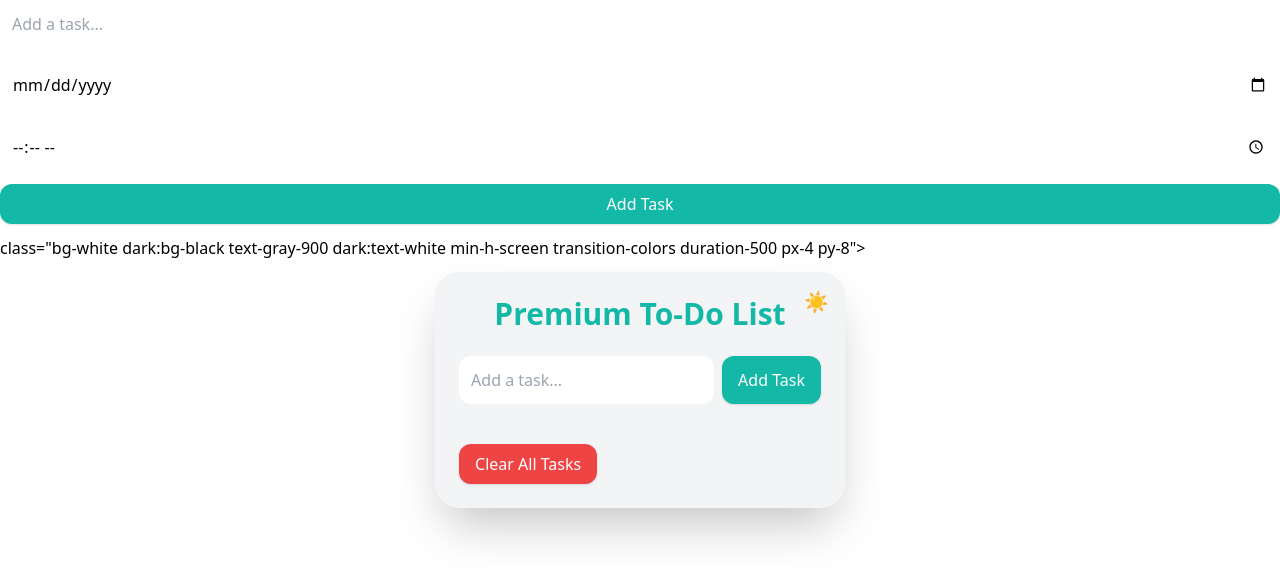
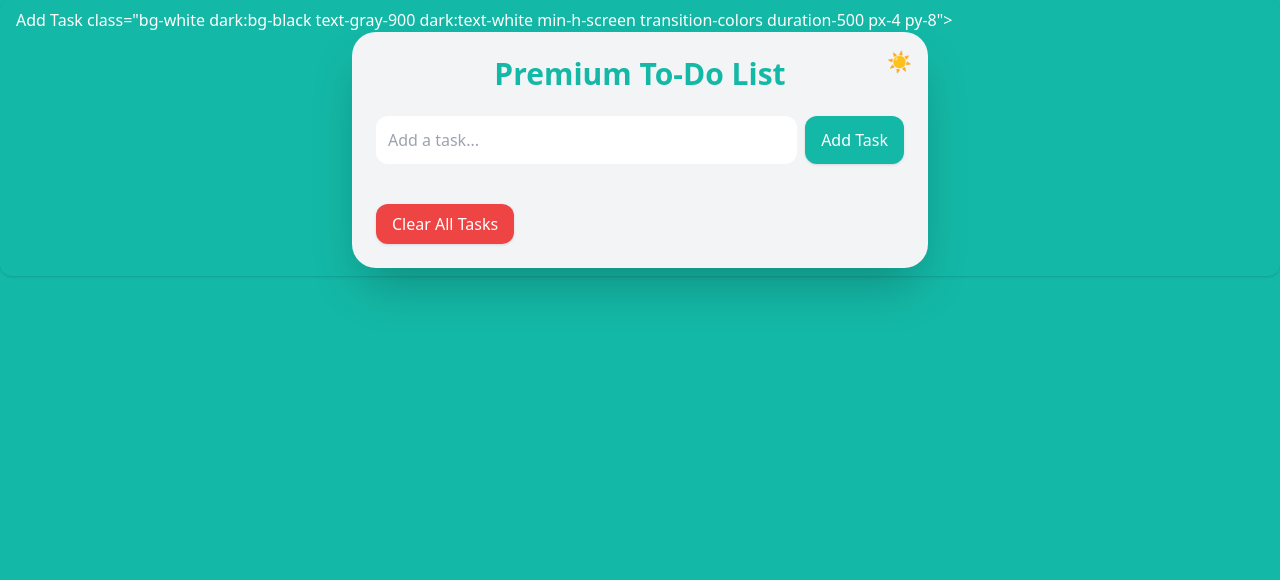
Before and after one commit to asadbhaiijaan/To-Do-List, a plain HTML site: page index.html in a window 1280 px wide. Drawn offline with nearby package versions, Linux system fonts and the light colour scheme.

Commit message:
Update index.html

```diff
--- a/index.html
+++ b/index.html
@@ -13,16 +13,6 @@
 </head>
 
 <body
-  <div class="flex flex-col gap-3 mb-4">
-  <input id="taskInput" type="text" placeholder="Add a task..."
-         class="p-3 rounded-xl bg-white dark:bg-gray-800 text-black dark:text-white outline-none focus:ring-2 focus:ring-teal-400" />
-
-  <input id="dateInput" type="date"
-         class="p-3 rounded-xl bg-white dark:bg-gray-800 text-black dark:text-white outline-none focus:ring-2 focus:ring-teal-400" />
-
-  <input id="timeInput" type="time"
-         class="p-3 rounded-xl bg-white dark:bg-gray-800 text-black dark:text-white outline-none focus:ring-2 focus:ring-teal-400" />
-
   <button onclick="addTask()"
           class="bg-teal-500 hover:bg-teal-400 text-white px-4 py-2 rounded-xl transition shadow">
     Add Task
```
